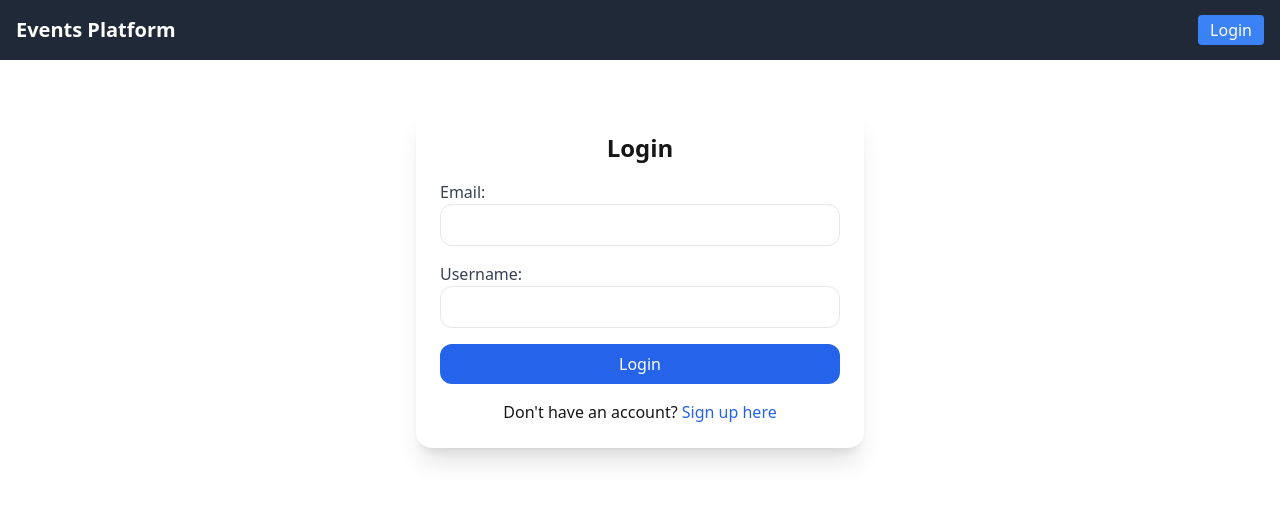
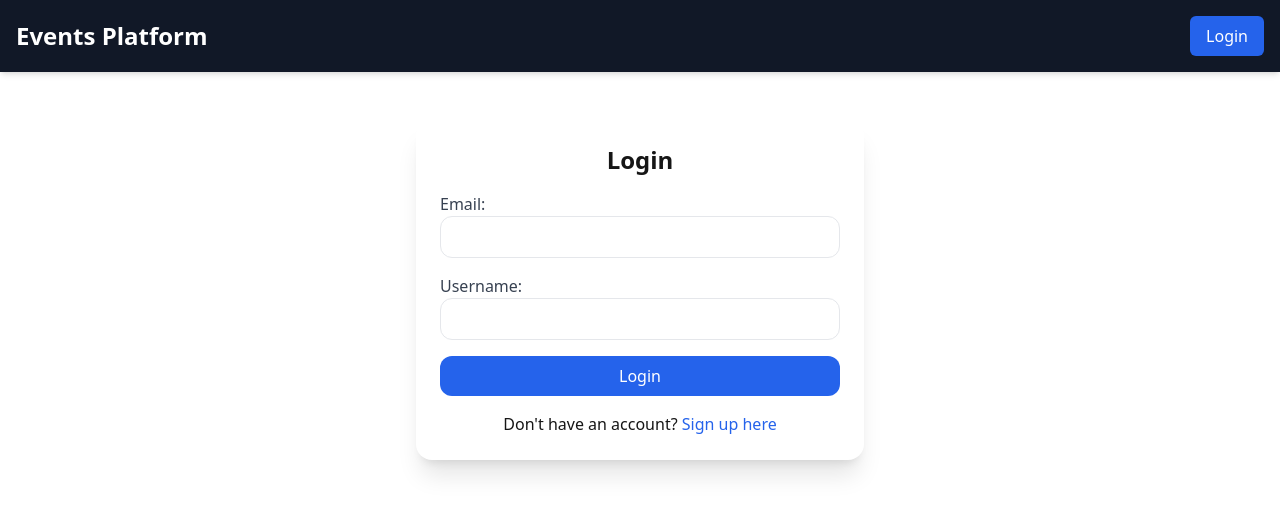
Before and after one commit to AbdurahmanMohamud/Events-Platform, a React (Vite) app in the folder frontend/: page /login in a window 1280 px wide. Shown: the top 514 px of the page. Built offline with nearby package versions, Linux system fonts and the light colour scheme.

Commit message:
navbar prettier

```diff
--- a/frontend/src/components/Navbar.jsx
+++ b/frontend/src/components/Navbar.jsx
@@ -9,35 +9,38 @@ export default function Navbar({ user, setUser }) {
   };
 
   return (
-    <nav className="flex justify-between items-center bg-gray-800 p-4 text-white">
+    <nav className="flex justify-between items-center bg-gray-900 p-4 text-white shadow-md">
       <div>
-        <Link to="/" className="font-bold text-xl">
+        <Link to="/" className="font-bold text-2xl hover:text-gray-300 transition duration-200">
           Events Platform
         </Link>
       </div>
-      <div className="space-x-4">
+      <div className="space-x-6 flex items-center">
         {user ? (
           <>
-            <span>Welcome, {user.username}!</span>
+            <span className="text-lg">Welcome, {user.username}!</span>
+            {/* Add Event button (Admin only) */}
             {user.is_admin && (
               <Link
                 to="/add-event"
-                className="bg-green-500 px-3 py-1 rounded hover:bg-green-600"
+                className="bg-green-600 text-white px-4 py-2 rounded-md hover:bg-green-700 transition duration-300"
               >
-                Add-Event
+                Add Event
               </Link>
             )}
+            {/* Delete Event button (Admin only) */}
             {user.is_admin && (
               <Link
                 to="/delete-event"
-                className="bg-red-900 px-3 py-1 rounded hover:bg-red-600"
+                className="bg-red-600 text-white px-4 py-2 rounded-md hover:bg-red-700 transition duration-300"
               >
-                delete events
+                Delete Events
               </Link>
             )}
+            {/* Logout button */}
             <button
               onClick={handleLogout}
-              className="bg-red-500 px-3 py-1 rounded hover:bg-red-600"
+              className="bg-red-500 text-white px-4 py-2 rounded-md hover:bg-red-600 transition duration-300"
             >
               Logout
             </button>
@@ -45,7 +48,7 @@ export default function Navbar({ user, setUser }) {
         ) : (
           <Link
             to="/login"
-            className="bg-blue-500 px-3 py-1 rounded hover:bg-blue-600"
+            className="bg-blue-600 text-white px-4 py-2 rounded-md hover:bg-blue-700 transition duration-300"
           >
             Login
           </Link>
```
